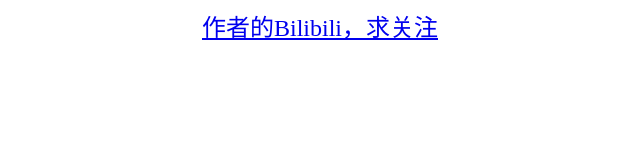
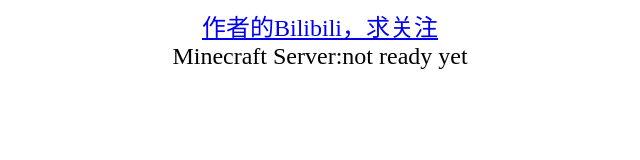
Before and after one commit to RIPWindowsVista/RIPWindowsVista-, a plain HTML site: page index.html in a window 1280 px wide. Shown: the whole page, without its empty margins (320-960 px from the left). Drawn offline with Linux system fonts and the light colour scheme.

Commit message:
Update index.html

```diff
--- a/index.html
+++ b/index.html
@@ -2,7 +2,7 @@
 
 
 
-<title>RIPWindowsVista-Websize</title>
+<title>RIPWindowsVista-Website</title>
 
 
 
@@ -23,3 +23,4 @@ background-attachment: fixed;"
 
 
 <center><font size="5"><a href="https://space.bilibili.com/456298800/"target="_blank">作者的Bilibili，求关注</a></font> </center>
+<center><font size="5">Minecraft Server:not ready yet</a></font> </center>
```
